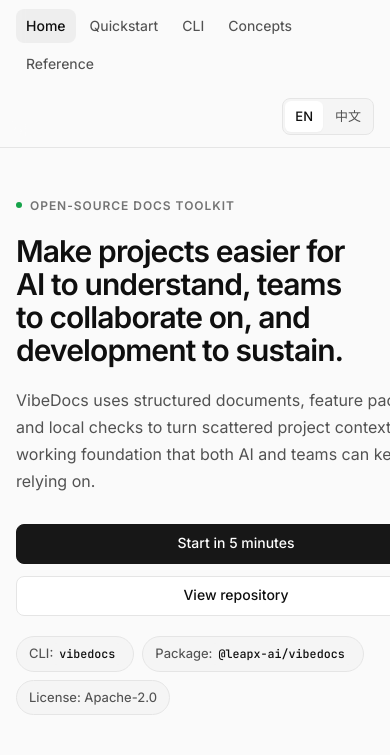
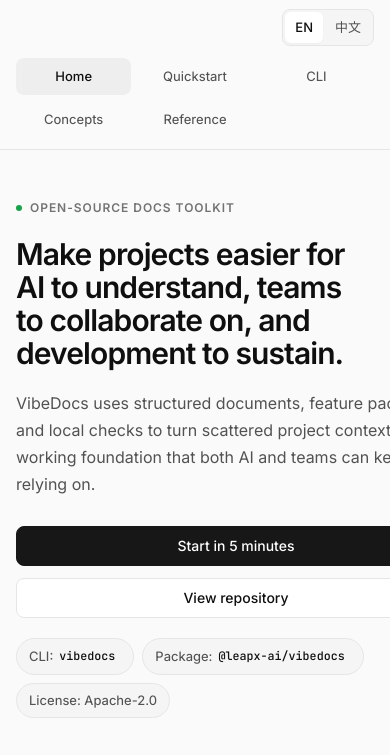
Before and after one commit to leapx-ai/vibedocs, a website: page website/index.html in a window 390 px wide. Shown: the part 47-802 px from the top of the page. Drawn offline with Linux system fonts and the light colour scheme.

Commit message:
docs: fix mobile nav label wrapping

```diff
--- a/website/assets/site.css
+++ b/website/assets/site.css
@@ -767,16 +767,30 @@ html[lang^="zh"] .kicker {
 
   .topbar-meta {
     width: 100%;
-    justify-content: space-between;
-    gap: 16px;
+    flex-direction: column-reverse;
+    align-items: stretch;
+    gap: 12px;
   }
 
   .nav {
-    order: 2;
+    width: 100%;
+    display: grid;
+    grid-template-columns: repeat(auto-fit, minmax(92px, 1fr));
+    gap: 8px;
+  }
+
+  .nav a {
+    min-width: 0;
+    justify-content: center;
+    text-align: center;
+    padding: 8px 10px;
+    font-size: 13px;
+    white-space: nowrap;
+    word-break: keep-all;
   }
 
   .locale-switch {
-    order: 1;
+    align-self: flex-end;
   }
 
   .hero {
@@ -831,18 +845,12 @@ html[lang^="zh"] .kicker {
 
   .nav {
     width: 100%;
-    justify-content: flex-start;
-    flex-wrap: wrap;
-    gap: 4px;
+    grid-template-columns: repeat(auto-fit, minmax(88px, 1fr));
+    gap: 6px;
   }
 
   .nav a {
-    padding: 6px 10px;
-  }
-
-  .topbar-meta {
-    flex-direction: column-reverse;
-    align-items: flex-start;
+    padding: 8px 8px;
   }
 
   .locale-switch {
```
